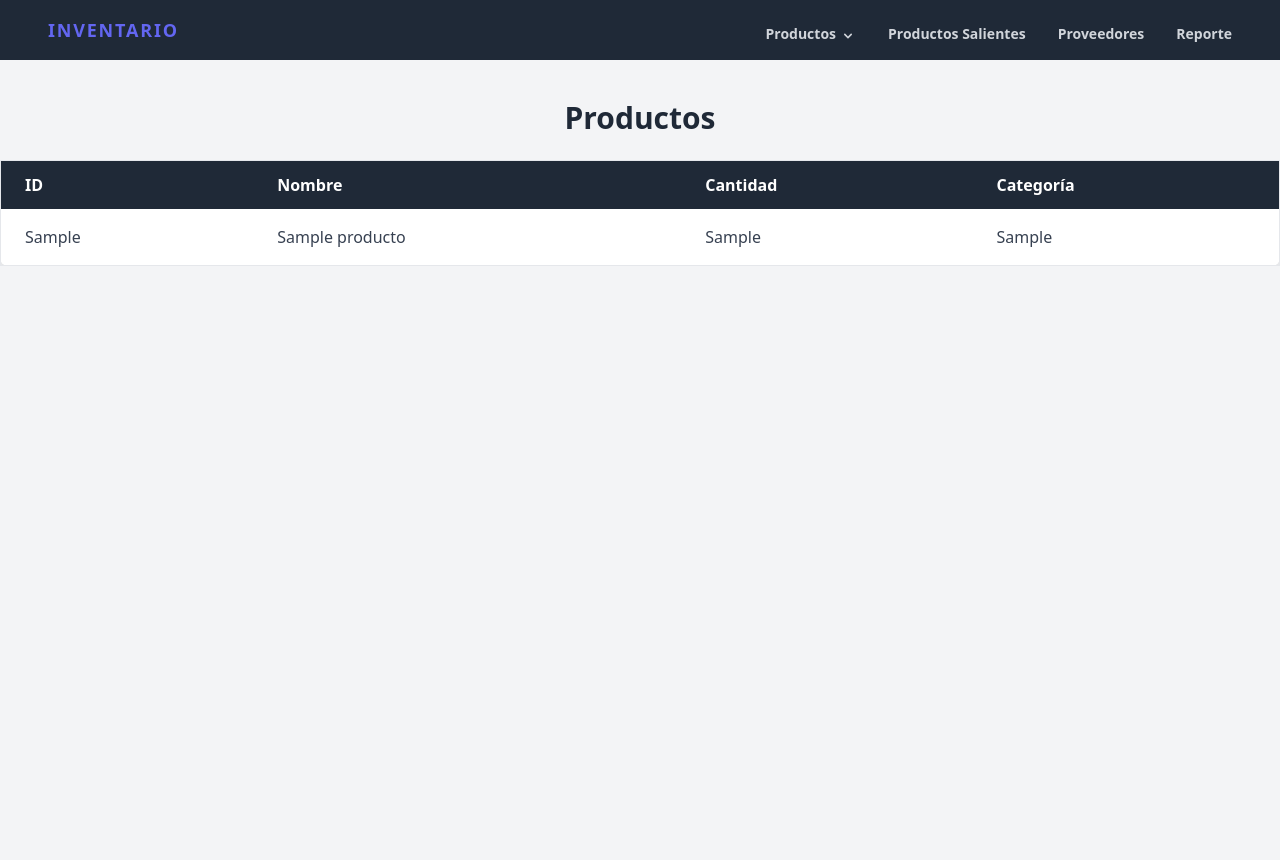
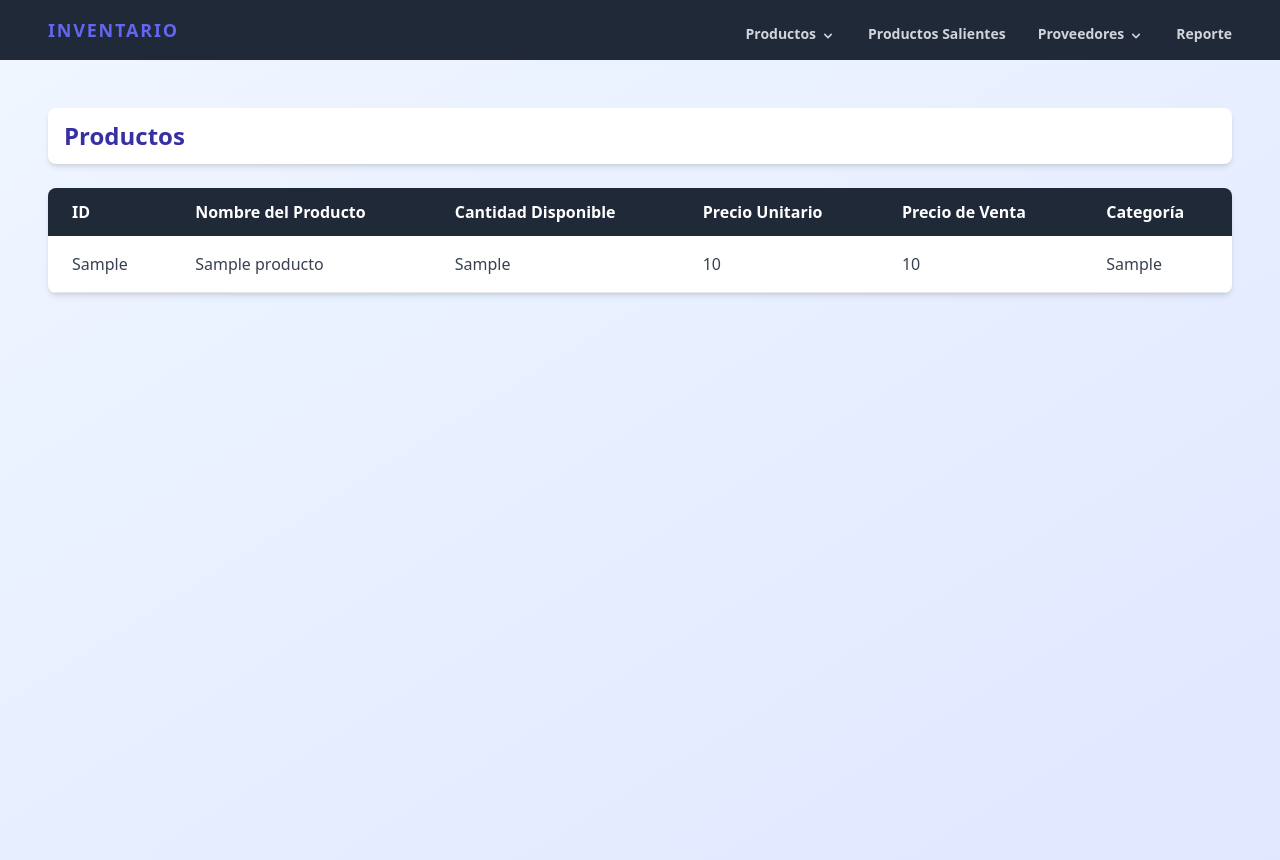
Before and after one commit to SofiaRuiz45/InventarioPro, a Flask app: template templates/index.html in a window 1280 px wide. Before the commit the page ends 266 px from the top, so only its background shows below. Run offline with Flask 3, Linux system fonts and the light colour scheme; the template is opened without the code that fills it: most values are stand-ins (such as "Sample title", 1, 10 or a date in 2020); some libraries are stand-ins or nearby versions.

Commit message:
Subo modificaciones generales

```diff
--- a/app.py
+++ b/app.py
@@ -2,7 +2,7 @@ import os
 from flask import Flask, render_template
 from databases.db_init import create_database, create_tables
 import pandas as pd
-# from index import index_bp
+from index import index_bp
 from databases.db_config import get_connection
 import pyodbc
 from clases.producto import productos_bp
@@ -15,7 +15,7 @@ app = Flask(__name__)
 UPLOAD_FOLDER = os.path.join(os.path.dirname(os.path.abspath(__file__)), 'uploads')
 app.config['UPLOAD_FOLDER'] = UPLOAD_FOLDER
 
-# app.register_blueprint(index_bp)
+app.register_blueprint(index_bp)
 app.register_blueprint(productos_bp, url_prefix='/productos')
 app.register_blueprint(producto_saliente_bp, url_prefix='/productoSaliente')
 # proveedor
--- a/index.py
+++ b/index.py
@@ -10,7 +10,7 @@ def index():
     conn = get_connection()
 
     # Consulta
-    query = 'SELECT idProducto, nombreProducto, cantidadDisponible, categoriaProducto FROM Producto'
+    query = 'SELECT idProducto, nombreProducto, cantidadDisponible, precioUnitario, precioVenta,  categoriaProducto FROM Producto'
     productos_df = pd.read_sql(query, conn)
     conn.close()
 
--- a/templates/index.html
+++ b/templates/index.html
@@ -6,19 +6,26 @@
     <title>Gestión de Inventarios</title>
     <script src="https://cdn.tailwindcss.com"></script>
 </head>
-{% include 'navbar.html' %}
-<body class="bg-gray-100">
-    <div class="container mx-auto mt-10">
-        <h2 class="text-3xl font-bold text-center text-gray-800 mb-6">Productos</h2>
+{% include 'navbar.html' %}{% if productos %}
+<body>
+    <div class="min-h-screen bg-gradient-to-br from-blue-50 to-indigo-100 p-8 mt-18 lg:p-12">
+        <div class="max-w-7xl mx-auto">
+            <header class="bg-white shadow-md rounded-lg mb-6 flex items-center justify-between px-4 py-3">
+                <h1 class="text-2xl font-bold text-indigo-800">Productos</h1>
+                <div class="flex items-center space-x-4">
+                </div>
+            </header>
 
-        {% if productos %}
+        <div class="bg-white rounded-lg shadow-md overflow-hidden">
         <div class="overflow-x-auto">
-            <table class="min-w-full bg-white border border-gray-200 shadow-lg rounded-lg">
+            <table class="w-full">
                 <thead>
                     <tr class="bg-gray-800 text-white text-left">
                         <th class="py-3 px-6 font-semibold">ID</th>
-                        <th class="py-3 px-6 font-semibold">Nombre</th>
-                        <th class="py-3 px-6 font-semibold">Cantidad</th>
+                        <th class="py-3 px-6 font-semibold">Nombre del Producto</th>
+                        <th class="py-3 px-6 font-semibold">Cantidad Disponible</th>
+                        <th class="py-3 px-6 font-semibold">Precio Unitario</th>
+                        <th class="py-3 px-6 font-semibold">Precio de Venta</th>
                         <th class="py-3 px-6 font-semibold">Categoría</th>
                     </tr>
                 </thead>
@@ -28,7 +35,10 @@
                         <td class="py-4 px-6">{{ producto['idProducto'] }}</td>
                         <td class="py-4 px-6">{{ producto['nombreProducto'] }}</td>
                         <td class="py-4 px-6">{{ producto['cantidadDisponible'] }}</td>
+                        <td class="py-4 px-6">{{ producto['precioUnitario'] }}</td>
+                        <td class="py-4 px-6">{{ producto['precioVenta'] }}</td>
                         <td class="py-4 px-6">{{ producto['categoriaProducto'] }}</td>
+
                     </tr>
                     {% endfor %}
                 </tbody>
@@ -38,5 +48,52 @@
         <p class="text-center text-gray-500">No hay productos registrados.</p>
         {% endif %}
     </div>
+    </div>
+        </div>
+        <div id="modal" class="fixed inset-0 hidden bg-gray-900 bg-opacity-50 flex items-center justify-center z-50">
+            <div class="bg-white rounded-lg w-3/4 max-w-lg shadow-lg">
+                <button id="closeModal" class="text-gray-500 hover:text-gray-900 absolute top-4 right-4">✖</button>
+                <div id="modal-content" class="p-6">
+                    <!-- contenido del modal -->
+                </div>
+            </div>
+        </div>
+
+        <script>
+            document.addEventListener("DOMContentLoaded", () => {
+                const openModalButtons = document.querySelectorAll(".open-modal");
+                const closeModal = document.getElementById("closeModal");
+                const modal = document.getElementById("modal");
+                const modalContent = document.getElementById("modal-content");
+
+                openModalButtons.forEach(button => {
+                    button.addEventListener("click", async (e) => {
+                        e.preventDefault();
+                        try {
+                            const response = await fetch(button.href);
+                            if (!response.ok) throw new Error("Error al cargar el formulario");
+                            const content = await response.text();
+                            modalContent.innerHTML = content;
+                            modal.classList.remove("hidden");
+                        } catch (error) {
+                            console.error(error);
+                            alert("No se pudo cargar el formulario.");
+                        }
+                    });
+                });
+
+                closeModal.addEventListener("click", () => {
+                    modal.classList.add("hidden");
+                    modalContent.innerHTML = "";
+                });
+
+                modal.addEventListener("click", (e) => {
+                    if (e.target === modal) {
+                        modal.classList.add("hidden");
+                        modalContent.innerHTML = "";
+                    }
+                });
+            });
+        </script>
 </body>
 </html>
--- a/templates/navbar.html
+++ b/templates/navbar.html
@@ -73,8 +73,33 @@
                 </div>
                 <a class="px-4 py-2 mt-2 text-sm font-semibold bg-transparent rounded-lg hover:bg-gray-700 focus:bg-gray-700 focus:outline-none focus:shadow-outline"
                     href="/productoSaliente">Productos Salientes</a>
-                <a class="px-4 py-2 mt-2 text-sm font-semibold bg-transparent rounded-lg hover:bg-gray-700 focus:bg-gray-700 focus:outline-none focus:shadow-outline"
-                    href="#">Proveedores</a>
+                    <div @click.away="open = false" class="relative" x-data="{ open: false }">
+                        <button @click="open = !open"
+                            class="flex flex-row items-center w-full px-4 py-2 mt-2 text-sm font-semibold text-left bg-transparent rounded-lg hover:bg-gray-700 focus:bg-gray-700 focus:outline-none focus:shadow-outline">
+                            <a href="/productos"><span>Proveedores</span></a>
+                            <svg fill="currentColor" viewBox="0 0 20 20" :class="{'rotate-180': open, 'rotate-0': !open}"
+                                class="inline w-4 h-4 mt-1 ml-1 transition-transform duration-200 transform">
+                                <path fill-rule="evenodd"
+                                    d="M5.293 7.293a1 1 0 011.414 0L10 10.586l3.293-3.293a1 1 0 111.414 1.414l-4 4a1 1 0 01-1.414 0l-4-4a1 1 0 010-1.414z"
+                                    clip-rule="evenodd"></path>
+                            </svg>
+                        </button>
+                        <div x-show="open"
+                            class="absolute right-0 w-full mt-2 origin-top-right md:max-w-screen-sm md:w-screen">
+                            <div class="px-2 pt-2 pb-4 bg-gray-800 rounded-md shadow-lg">
+                                <div class="grid grid-cols-1 md:grid-cols-2 gap-4">
+                                    <a class="flex flex-row items-start p-2 rounded-lg hover:bg-gray-700 focus:bg-gray-700 focus:outline-none focus:shadow-outline open-modal"
+                                        href="/proveedores/registrarProveedor">
+                                        <div class="ml-3">
+                                            <p class="font-semibold">Registrar nuevo proveedor</p>
+                                        </div>
+                                    </a>
+
+
+                                </div>
+                            </div>
+                        </div>
+                        </div>
                 <a class="px-4 py-2 mt-2 text-sm font-semibold bg-transparent rounded-lg hover:bg-gray-700 focus:bg-gray-700 focus:outline-none focus:shadow-outline"
                     href="#">Reporte</a>
             </nav>
```
Also changed, not shown: clases/producto.py (+22 -0 lines), clases/productoSaliente.py (+21 -0 lines), templates/productoSaliente/productoSaliente.html (+17 -3 lines), templates/productos/productos.html (+11 -1 lines).
